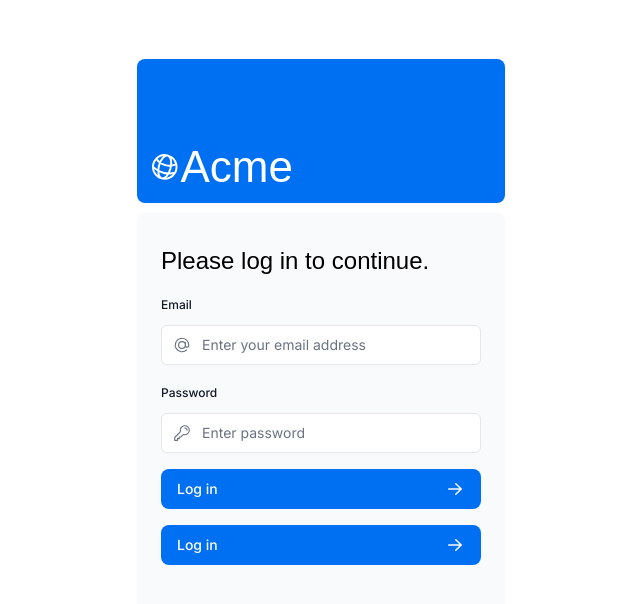
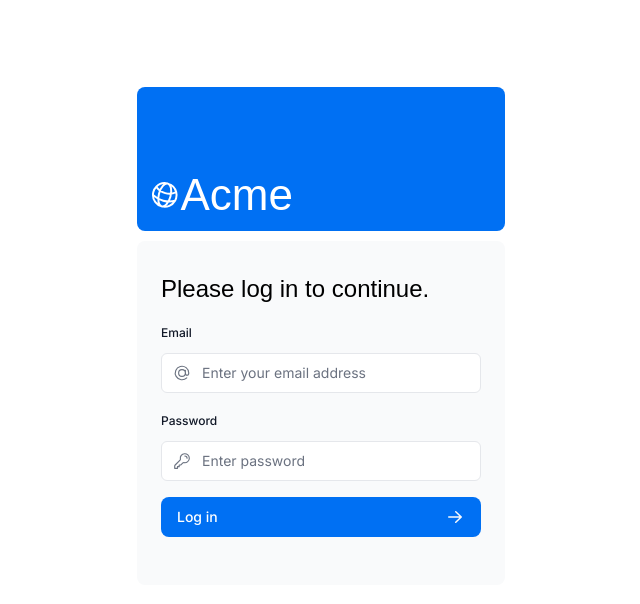
Before and after one commit to vinnieDigital/nextJS-dashboard, a Next.js app: page /login in a window 1280 px wide. Shown: the top 604 px of the page, without its empty margins (319-959 px from the left). Built offline with nearby package versions, Linux system fonts and the light colour scheme; a web font is replaced by a local one.

Commit message:
Merge Chapter 15 to Main and remove extra login button

```diff
--- a/app/ui/login-form.tsx
+++ b/app/ui/login-form.tsx
@@ -68,7 +68,6 @@ export default function LoginForm() {
         <Button className="mt-4 w-full" aria-disabled={isPending}>
           Log in <ArrowRightIcon className="ml-auto h-5 w-5 text-gray-50" />
         </Button>
-        <LoginButton />
         <div className="flex h-8 items-end space-x-1">
           {errorMessage && (
             <>
```
